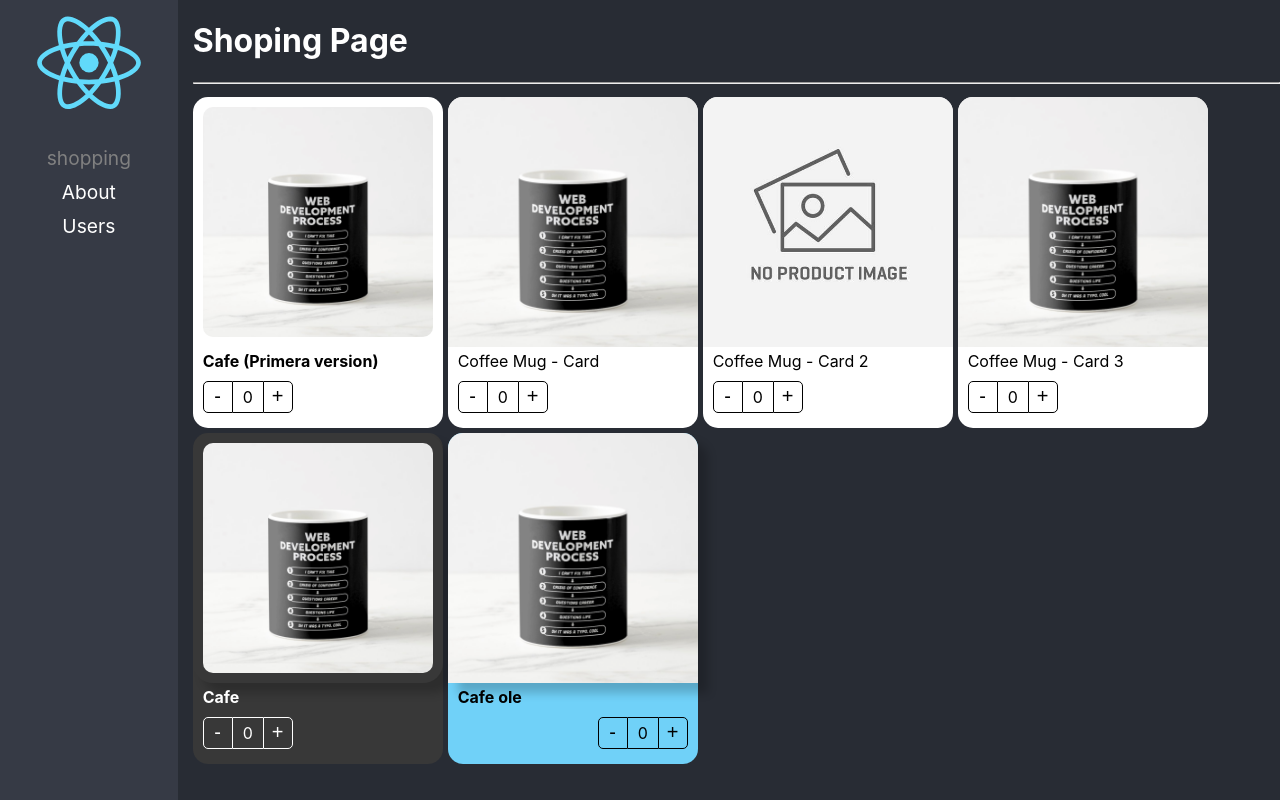
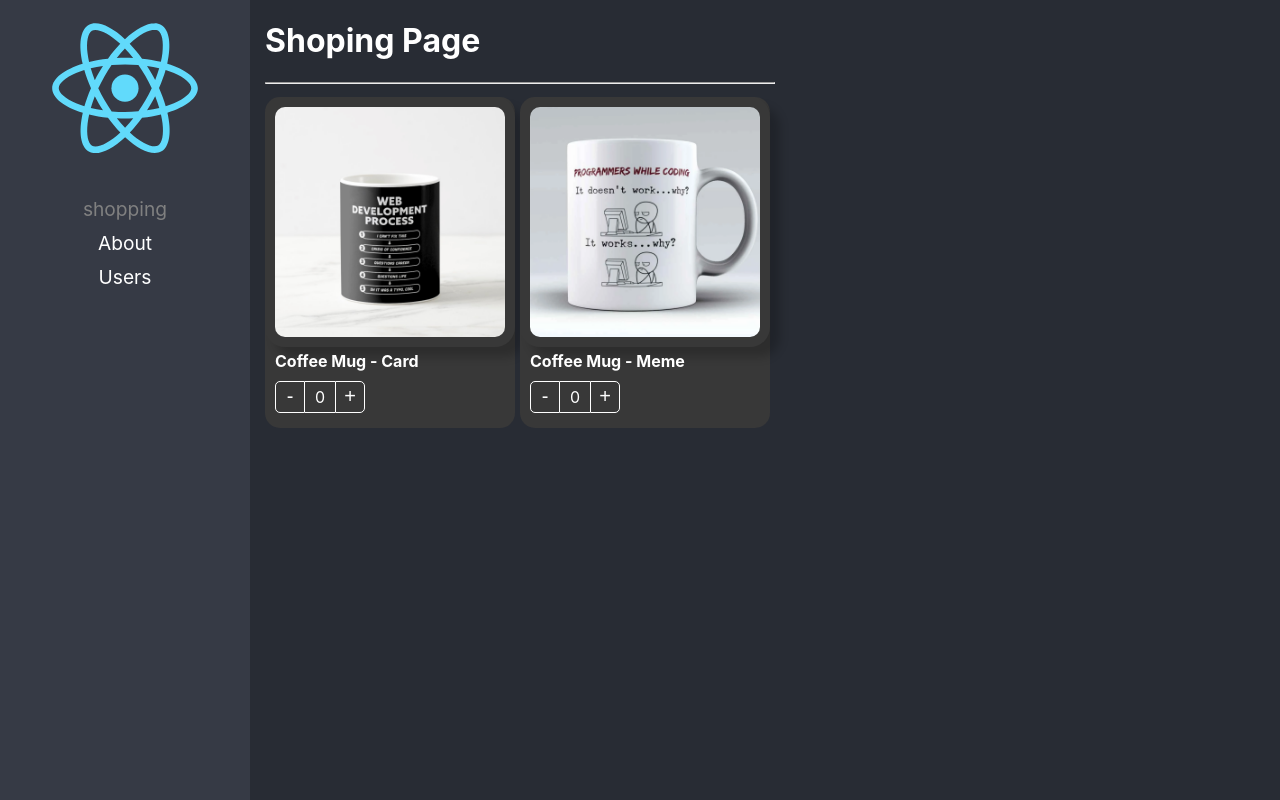
Before and after one commit to georgeMorales/react-adv, a React (Create React App) app: page /shopping in a window 1280 px wide. Built offline with nearby package versions, Linux system fonts and the light colour scheme.

Commit message:
Control Props implementado

```diff
--- a/src/02-component-patterns/components/ProductCard.tsx
+++ b/src/02-component-patterns/components/ProductCard.tsx
@@ -1,29 +1,32 @@
 import { createContext} from 'react';
 import styles from '../styles/styles.module.css'
 import { useProduct } from '../hooks/useProduct';
-import { ProductContextProps, Product } from '../interfaces/interfaces';
+import { ProductContextProps, Product, onChangeArgs } from '../interfaces/interfaces';
 
 
 export interface Props {
     product: Product,
     children: React.ReactElement | React.ReactElement[],
     className?: string,
-    style?: React.CSSProperties
+    style?: React.CSSProperties,
+    onChange?: (args: onChangeArgs) => void,
+    value?: number
 }
 
 export const ProductContext = createContext({} as ProductContextProps)
 const { Provider } = ProductContext
 
 
-export const ProductCard = ({product, children, className, style}: Props) => {
+export const ProductCard = ({product, children, className, style, onChange, value}: Props) => {
 
-    const {counter, increaseBy} = useProduct()
+    const {counter, increaseBy} = useProduct({onChange, product, value})
+
     return (
 
         <Provider value={{
             counter,
             increaseBy,
-            product
+            product,
         }}>
             <div
                 className={`${styles.productCard} ${className}`}
--- /dev/null
+++ b/src/02-component-patterns/data/products.ts
@@ -0,0 +1,16 @@
+import { Product } from '../interfaces/interfaces';
+
+
+const product1 = {
+    id: '1',
+    title: "Coffee Mug - Card",
+    img: './coffee-mug.png'
+}
+
+const product2 = {
+    id: '2',
+    title: 'Coffee Mug - Meme',
+    img: './coffee-mug2.png'
+}
+
+export const products: Product[] = [product1, product2]
--- a/src/02-component-patterns/hooks/useProduct.ts
+++ b/src/02-component-patterns/hooks/useProduct.ts
@@ -1,13 +1,36 @@
-import {useState} from 'react'
+import {useState, useEffect, useRef} from 'react'
+import { Product, onChangeArgs } from '../interfaces/interfaces';
+
+interface useProductArgs {
+    product: Product,
+    onChange?: (args: onChangeArgs) => void,
+    value?: number,
+}
 
 
-export const useProduct = () => {
+export const useProduct = ({onChange, product, value = 0}: useProductArgs) => {
 
-    const [counter, setCounter] = useState(0)
+    const [counter, setCounter] = useState(value)
+
+    const isControlled = useRef(!!onChange)
 
     const increaseBy = (value: number) => {
-        setCounter(prev => Math.max(prev + value, 0))
+
+        //console.log('isControlled', isControlled.current)
+
+        if (isControlled.current) {
+            return onChange!({count: value, product}) //onChange! signo que le dice a ts que confie en que venga esa funcion que es opcional
+        }
+
+        const newValue = Math.max(counter + value, 0)
+        setCounter(newValue)
+
+        onChange && onChange({count: newValue, product})
     }
+
+    useEffect(() => {
+        setCounter(value)
+    }, [value])
 
     // const decreaseBy = () => {
     //     if (counter <= 0) return
--- /dev/null
+++ b/src/02-component-patterns/hooks/useShoppingCart.ts
@@ -0,0 +1,50 @@
+import { useState } from "react"
+import { Product, ProductInCart } from "../interfaces/interfaces"
+
+
+export const useShoppingCart = () => {
+
+    const [shoppingCart, setShoppingCart] = useState<{[key: string]: ProductInCart}>({})
+
+    const onProductCountChange = ({count, product}: {count: number, product: Product}) => {
+        //console.log('onProductCountChange', e)
+        console.log('count', count)
+        setShoppingCart(oldShoppingCart => {
+
+            const productInCart: ProductInCart = oldShoppingCart[product.id] || {...product, count: 0}
+
+            if (Math.max(productInCart.count + count, 0) > 0) {
+                productInCart.count += count;
+                return {
+                    ...oldShoppingCart,
+                    [product.id]: productInCart
+                }
+            }
+            //si no se ejecuta el primer bloque, hay que borrar el producto
+            const {[product.id]: toDelete, ...rest} = oldShoppingCart
+            return {...rest} //
+
+            // if (count === 0) {
+            //     //console.log('primer IF')
+            //     const {[product.id]: toDelete, ...rest} = oldShoppingCart
+            //     //console.log('toDelete', toDelete)
+            //     //console.log('rest', rest)
+            //     return rest
+            //     //return {...rest} // esta forma tb vale
+            // }
+            // else {
+            //     //console.log('segundo...')
+            //     return {
+            //         ...oldShoppingCart,
+            //         [product.id]: {...product, count}
+            //     }
+            // }
+
+        })
+    }
+
+    return {
+        shoppingCart,
+        onProductCountChange
+    }
+}
--- a/src/02-component-patterns/pages/ShoppingPage.tsx
+++ b/src/02-component-patterns/pages/ShoppingPage.tsx
@@ -1,36 +1,12 @@
-// import { ProductButtons } from '../components/ProductButtons';
-// import { ProductCard} from '../components/ProductCard';
-// import { ProductImage } from '../components/ProductImage';
-// import { ProductTitle } from '../components/ProductTitle';
 import {ProductButtons, ProductCard, ProductImage, ProductTitle} from '../components'
+import { products } from '../data/products';
 import '../styles/custom-styles.css'
-
-
-const product = {
-    id: '1',
-    title: "Coffee Mug - Card",
-    img: './coffee-mug.png'
-}
-
-const productsArr = [
-    {
-        id: '1',
-        title: "Coffee Mug - Card",
-        img: './coffee-mug.png'
-    },
-    {
-        id: '2',
-        title: "Coffee Mug - Card 2",
-        img: ''
-    },
-    {
-        id: '3',
-        title: "Coffee Mug - Card 3",
-        img: './coffee-mug.png'
-    }
-]
+import { useShoppingCart } from '../hooks/useShoppingCart';
 
 export const ShoppingPage = () => {
+
+    const {onProductCountChange, shoppingCart} = useShoppingCart()
+
     return (
         <div>
             <h1>Shoping Page</h1>
@@ -41,51 +17,80 @@
                 flexWrap: 'wrap'
             }}>
                 {/**Primera Version */}
-                <ProductCard
-                    product={product}
+                {/* <ProductCard
+                    product={product1}
                 >
                     <ProductCard.Image className="custom-img" />
                     <ProductCard.Title title="Cafe (Primera version)" className="text-bold" />
                     <ProductCard.Buttons  />
-                </ProductCard>
+                </ProductCard>  */}
 
                 {/**Segunda Version */}
 
                 {
-                    productsArr.map((product) => (
-                        <ProductCard key={product.id} product={product}>
-                            <ProductImage />
-                            <ProductTitle title={product.title} />
-                            <ProductButtons  />
+                    products.map((product) => (
+                        <ProductCard
+                            key={product.id}
+                            product={product}
+                            className="bg-dark text-white"
+                            onChange={onProductCountChange}
+                            value={shoppingCart[product.id]?.count || 0}
+                            //onChange={(e) => onProductCountChange(e)}
+                        >
+                            <ProductImage className="custom-img" style={{boxShadow: '10px 10px 10px rgba(0,0,0,0.2)'}} />
+                            <ProductTitle title={product.title} className="text-white text-bold"  />
+                            <ProductButtons className="custom-buttons" />
                         </ProductCard>
                     ))
                 }
 
 
-                <ProductCard
-                    product={product}
+                {/* <ProductCard
+                    product={product2}
                     className='bg-dark'
                 >
                     <ProductImage className="custom-img" style={{boxShadow: '10px 10px 10px rgba(0,0,0,0.2)'}} />
                     <ProductTitle title="Cafe" className="text-white text-bold" />
                     <ProductButtons className="custom-buttons"  />
-                </ProductCard>
+                </ProductCard> */}
 
-                <ProductCard
-                    product={product}
-                    style={{backgroundColor: "#70D1F8"}}
-                >
-                    <ProductImage style={{boxShadow: '10px 10px 10px rgba(0,0,0,0.2)'}} />
-                    <ProductTitle title="Cafe ole" style={{fontSize: '22', fontWeight: 'bold'}} />
-                    <ProductButtons style={{
-                        display: 'flex',
-                        justifyContent: 'end'
-                    }} />
-                </ProductCard>
 
 
             </div>
 
+            <div className='shopping-cart'>
+                {Object.entries(shoppingCart).map(([key, product]) => (
+                    <ProductCard
+                        product={product}
+                        className="bg-dark text-white"
+                        style={{width: '100px'}}
+                        key={key}
+                        value={product.count}
+                        onChange={onProductCountChange}
+                    >
+                        <ProductImage className="custom-img" style={{boxShadow: '10px 10px 10px rgba(0,0,0,0.2)'}} />
+
+                        {/* <ProductTitle title={`${product.count}`} className="text-white text-bold"  /> */}
+
+                        <ProductButtons
+                            className="custom-buttons"
+                            style={{
+                                display: 'flex',
+                                justifyContent: 'center'
+                            }}
+                        />
+                    </ProductCard>
+                ))}
+
+
+
+            </div>
+
+            {/* <div>
+                <code>
+                    {JSON.stringify(shoppingCart, null, 5)}
+                </code>
+            </div> */}
         </div>
     )
 }
--- a/src/02-component-patterns/styles/custom-styles.css
+++ b/src/02-component-patterns/styles/custom-styles.css
@@ -21,3 +21,9 @@
     color: white;
     border-color: white;
 }
+
+.shopping-cart {
+    position: fixed;
+    top: 0px;
+    right: 10px;
+}
```
Also changed, not shown: src/02-component-patterns/interfaces/interfaces.ts (+9 -0 lines), public/coffee-mug2.png (added).
